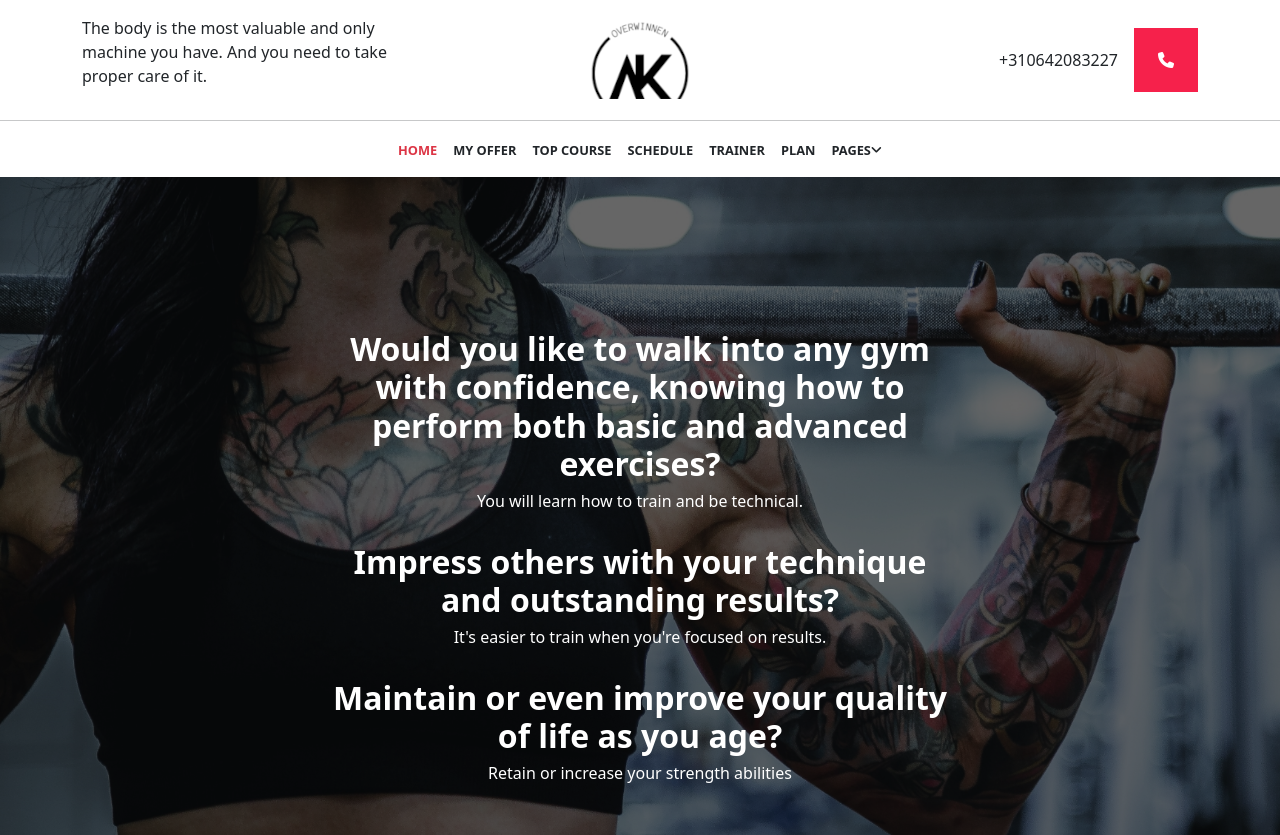
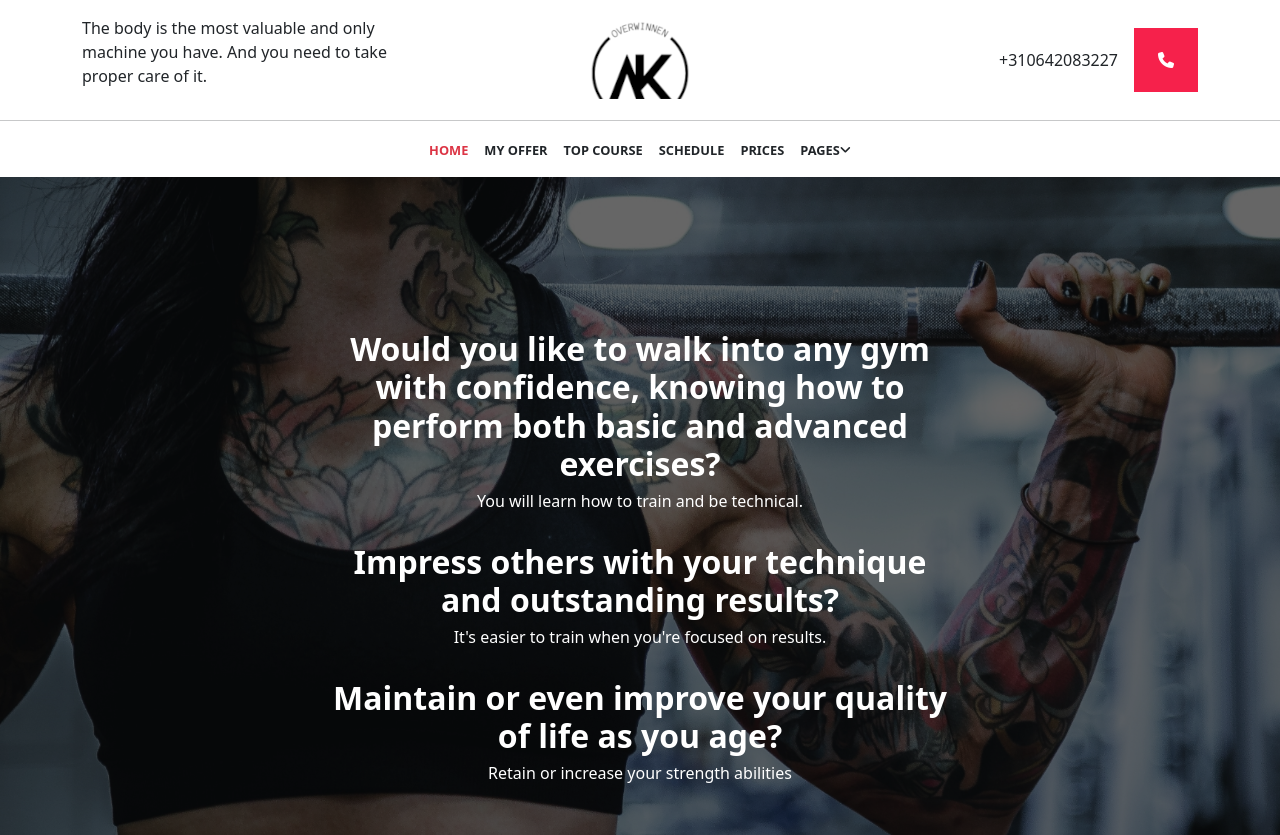
Before and after one commit to drPapus/overwinnen, a plain HTML site: page index.html in a window 1280 px wide. Shown: the top 835 px of the page. Drawn offline with Linux system fonts and the light colour scheme.

Commit message:
links css

```diff
--- a/index.html
+++ b/index.html
@@ -85,14 +85,14 @@
               >SCHEDULE</a
             >
           </li>
-          <li>
+          <!-- <li>
             <a class="fw-bold text-decoration-none text-dark" href="#traniner"
               >TRAINER</a
             >
-          </li>
+          </li> -->
           <li>
             <a class="fw-bold text-decoration-none text-dark" href="#plan"
-              >PLAN</a
+              >PRICES</a
             >
           </li>
           <li class="dropdown position-relative">
```
